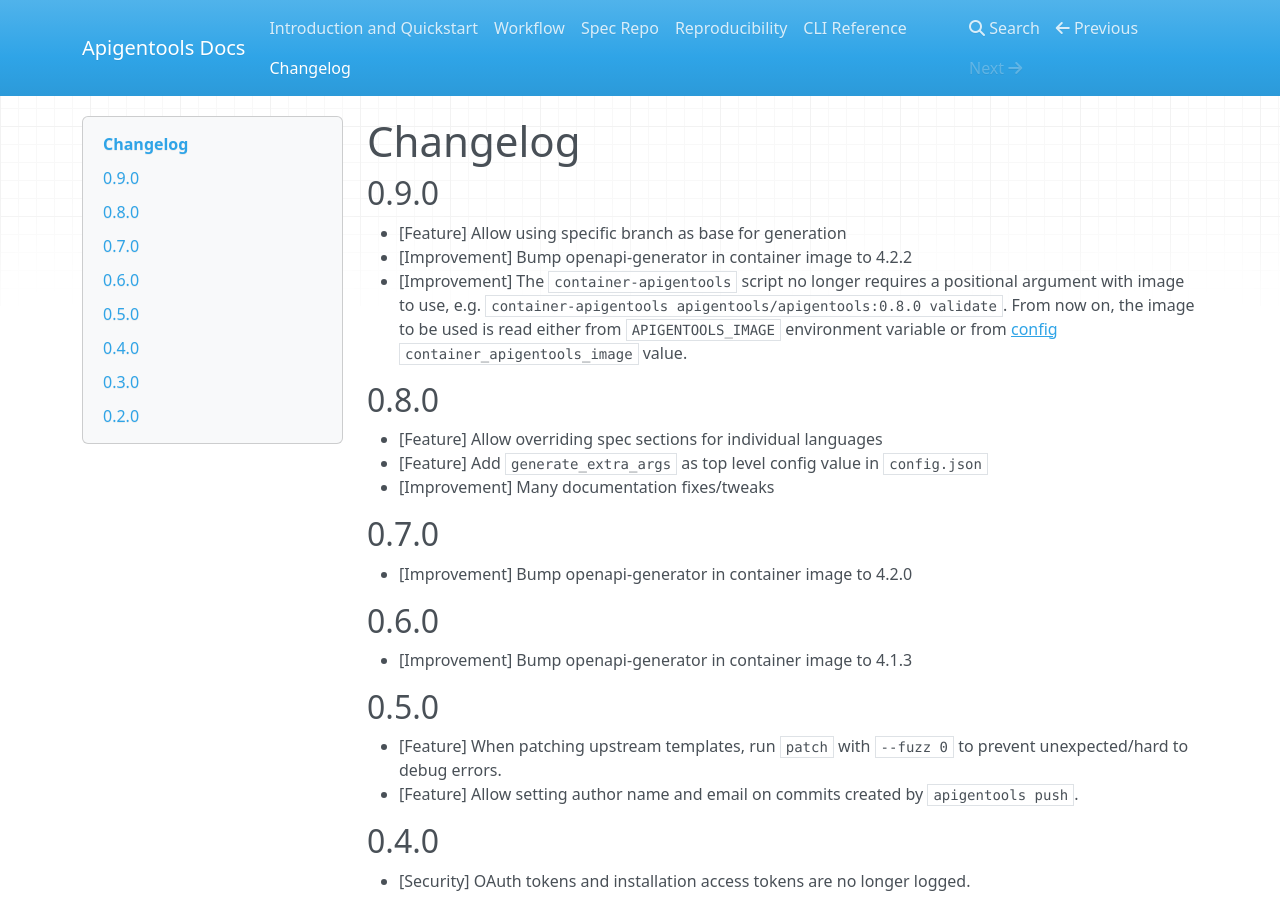
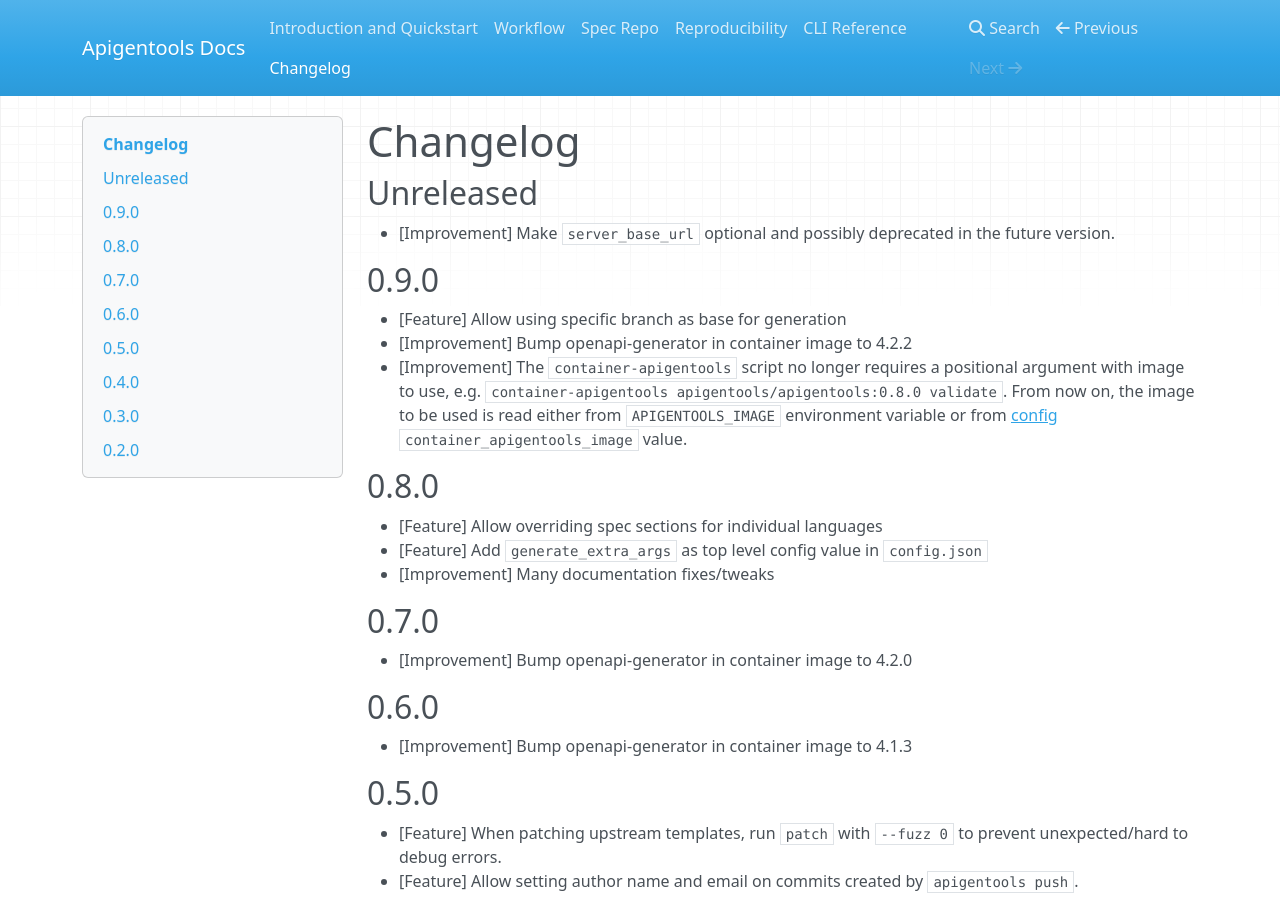
Before and after one commit to DataDog/apigentools, an MkDocs documentation site: the page built from docs/changelog.md, in a window 1280 px wide and 900 px high. Built offline with MkDocs 1.6.1, drawn with Linux system fonts in a browser that asks for light colours; nearby versions of some CDN libraries.

Commit message:
Update changelog

```diff
--- a/docs/changelog.md
+++ b/docs/changelog.md
@@ -1,4 +1,8 @@
 # Changelog
+
+## Unreleased
+
+* [Improvement] Make `server_base_url` optional and possibly deprecated in the future version.
 
 ## 0.9.0
 
```
